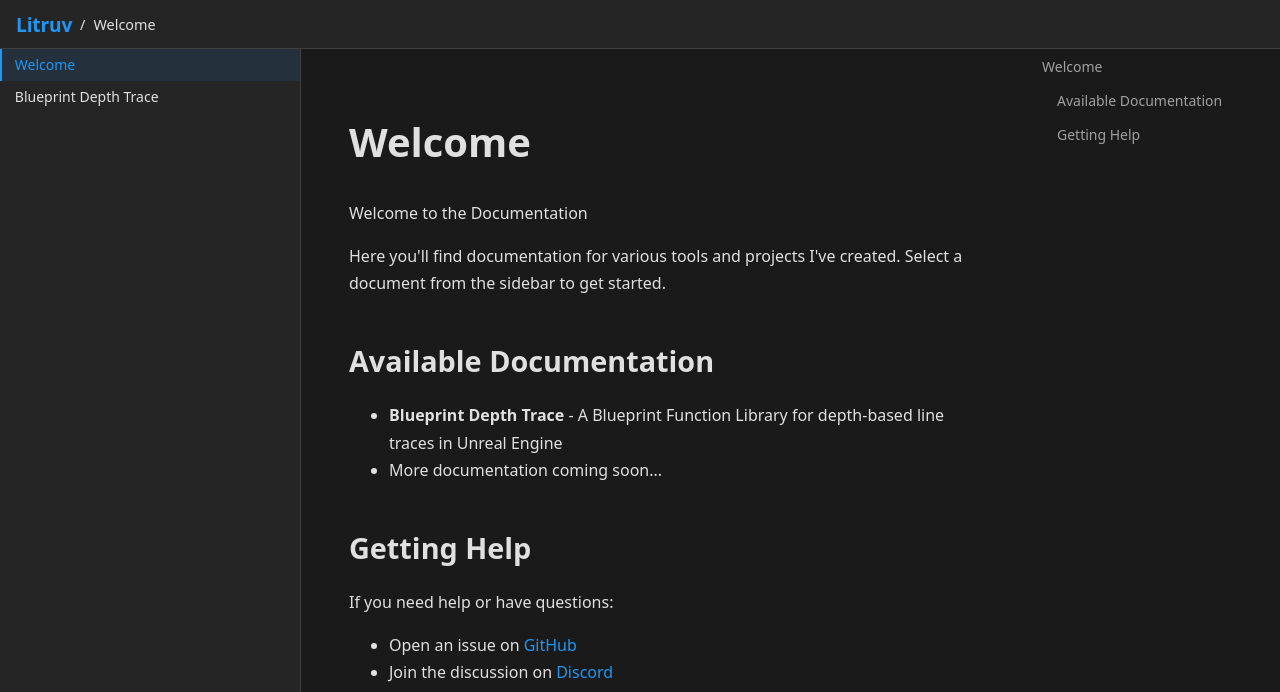
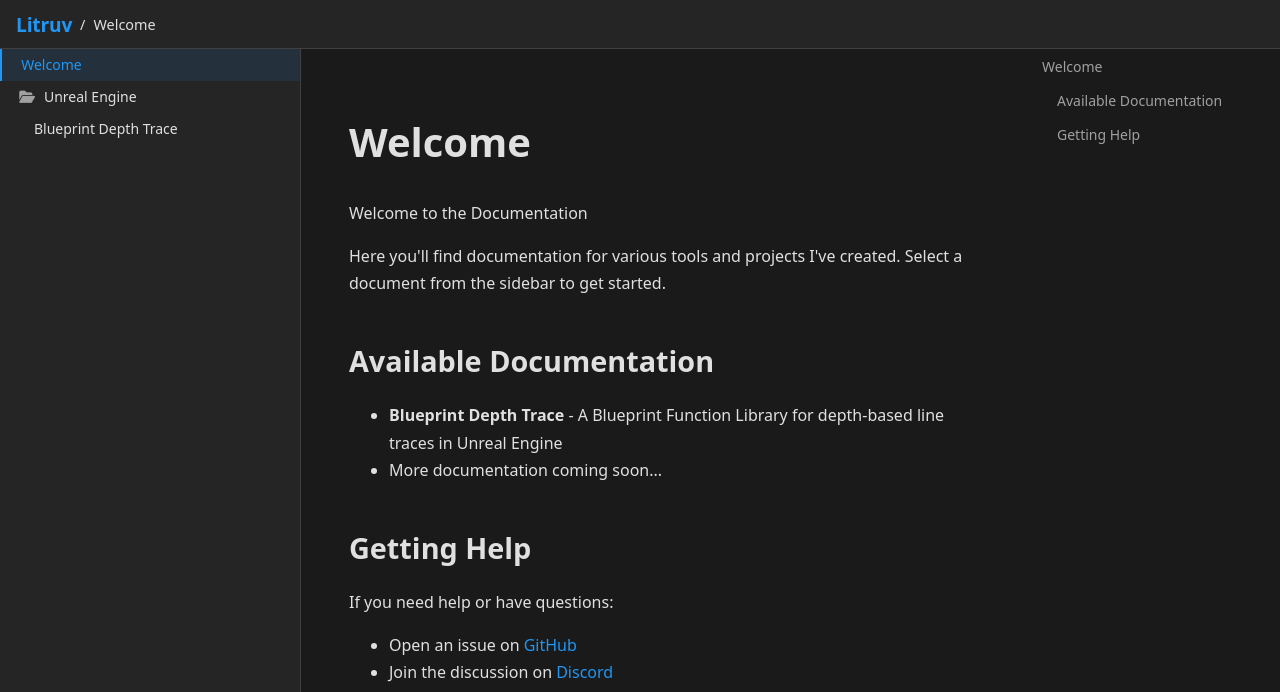
Before and after one commit to ExcaliburAU/Docs-Viewer, a plain HTML site: page index.html in a window 1280 px wide. Shown: the top 692 px of the page. Drawn offline with nearby package versions, Linux system fonts and the light colour scheme.

Commit message:
Implement folder structure in file index and enhance document loading logic

```diff
--- a/index.js
+++ b/index.js
@@ -23,54 +23,118 @@ async function initializeMarked() {
     return marked;
 }
 
+function createFileIndexItem(doc, container, level = 0) {
+    if (doc.type === 'folder') {
+        const folderDiv = document.createElement('div');
+        folderDiv.className = 'folder open';
+        folderDiv.dataset.path = doc.title;  // Add data attribute for folder identification
+        folderDiv.style.paddingLeft = `${level * 0.8}rem`;
+
+        const folderHeader = document.createElement('div');
+        folderHeader.className = 'folder-header';
+        folderHeader.innerHTML = `
+            <i class="fas fa-folder-open folder-icon"></i>
+            <span>${doc.title}</span>
+        `;
+        folderDiv.appendChild(folderHeader);
+
+        const folderContent = document.createElement('div');
+        folderContent.className = 'folder-content';
+        doc.items.forEach(item => createFileIndexItem(item, folderContent, level + 1));
+        folderDiv.appendChild(folderContent);
+
+        folderHeader.addEventListener('click', () => {
+            folderDiv.classList.toggle('open');
+            folderHeader.querySelector('.folder-icon').classList.toggle('fa-folder-closed');
+            folderHeader.querySelector('.folder-icon').classList.toggle('fa-folder-open');
+        });
+
+        container.appendChild(folderDiv);
+    } else {
+        const link = document.createElement('a');
+        link.href = `?${doc.slug}`; // Use slug instead of generating filename
+        link.textContent = doc.title;
+        link.dataset.path = doc.path;
+        link.style.paddingLeft = `${level * 0.8 + 1.2}rem`;
+
+        link.onclick = (e) => {
+            e.preventDefault();
+            loadDocument(doc.path);
+            history.pushState(null, '', link.href);
+        };
+        container.appendChild(link);
+    }
+}
+
+// Add this new function to find parent folders of a path
+function findParentFolders(documents, path, parentFolders = []) {
+    for (const doc of documents) {
+        if (doc.type === 'folder') {
+            // Check if path is in this folder
+            const found = doc.items.find(item => {
+                if (item.path === path) return true;
+                if (item.type === 'folder') {
+                    return findParentFolders([item], path).length > 0;
+                }
+                return false;
+            });
+
+            if (found) {
+                parentFolders.push(doc);
+                // Continue searching in case of nested folders
+                doc.items.forEach(item => {
+                    if (item.type === 'folder') {
+                        findParentFolders([item], path, parentFolders);
+                    }
+                });
+            }
+        }
+    }
+    return parentFolders;
+}
+
+// Helper function to find document by slug in nested structure
+function findDocumentBySlug(documents, slug) {
+    for (const doc of documents) {
+        if (doc.type === 'folder') {
+            const found = findDocumentBySlug(doc.items, slug);
+            if (found) return found;
+        } else if (doc.slug === slug) {
+            return doc;
+        }
+    }
+    return null;
+}
+
 async function loadIndex() {
     try {
         const response = await fetch('index.json');
         const data = await response.json();
         const fileIndex = document.getElementById('file-index');
 
-        // Build file index
-        data.documents.forEach(doc => {
-            const link = document.createElement('a');
-            const fileName = doc.path.replace(/^docs\//, '')
-                               .replace(/\.md$/, '')
-                               .replace(/\s+/g, '-')
-                               .toLowerCase();
+        // Clear existing content
+        fileIndex.innerHTML = '';
 
-            link.href = `?${fileName}`;
-            link.textContent = doc.title;
-            link.dataset.path = doc.path; // Add path as data attribute for comparison
-            link.onclick = (e) => {
-                e.preventDefault();
-                loadDocument(doc.path);
-                history.pushState(null, '', link.href);
-            };
-            fileIndex.appendChild(link);
-        });
+        // Build file index with folder support
+        data.documents.forEach(doc => createFileIndexItem(doc, fileIndex));
 
         // Handle initial URL load or load index.md by default
         const queryString = window.location.search;
         if (queryString) {
-            const fileParam = queryString.substring(1); // Remove the leading '?'
-            console.log('Loading document for:', fileParam); // Debug log
+            const slug = queryString.substring(1); // Remove the leading '?'
+            console.log('Loading document for slug:', slug); // Debug log
 
-            const matchingDoc = data.documents.find(doc => {
-                const docFileName = doc.path.replace(/^docs\//, '')
-                                     .replace(/\.md$/, '')
-                                     .replace(/\s+/g, '-')
-                                     .toLowerCase();
-                return docFileName === fileParam;
-            });
+            const matchingDoc = findDocumentBySlug(data.documents, slug);
 
             if (matchingDoc) {
                 console.log('Found matching document:', matchingDoc); // Debug log
                 await loadDocument(matchingDoc.path);
             } else {
-                console.warn('No matching document found for:', fileParam); // Debug log
+                console.warn('No matching document found for slug:', slug); // Debug log
             }
         } else {
             // Load index.md by default when no document is specified
-            const defaultDoc = data.documents.find(doc => doc.path === 'docs/index.md');
+            const defaultDoc = findDocumentBySlug(data.documents, 'welcome');
             if (defaultDoc) {
                 await loadDocument(defaultDoc.path);
             }
@@ -85,18 +149,11 @@ async function loadIndex() {
 // Add popstate handler for browser back/forward buttons
 window.addEventListener('popstate', async () => {
     const urlParams = new URLSearchParams(window.location.search);
-    const fileParam = urlParams.toString().replace(/^=/, '').replace(/^\?/, '');
-    if (fileParam) {
+    const slug = urlParams.toString().replace(/^=/, '').replace(/^\?/, '');
+    if (slug) {
         const response = await fetch('index.json');
         const data = await response.json();
-        const matchingDoc = data.documents.find(doc => {
-            const docFileName = doc.path.replace(/^docs\//, '')
-                                 .replace(/\.md$/, '')
-                                 .replace(/\s+/g, '-')
-                                 .toLowerCase();
-            return docFileName === fileParam;
-        });
-
+        const matchingDoc = findDocumentBySlug(data.documents, slug);
         if (matchingDoc) {
             await loadDocument(matchingDoc.path);
         }
@@ -142,9 +199,28 @@ function extractMetadata(content) {
 
 async function loadDocument(path) {
     try {
-        // Update active state in sidebar
+        // Update active state in sidebar and expand folders
         document.querySelectorAll('#file-index a').forEach(link => {
             link.classList.toggle('active', link.dataset.path === path);
+
+            // If this is the active link, expand its parent folders
+            if (link.dataset.path === path) {
+                const response = fetch('index.json')
+                    .then(res => res.json())
+                    .then(data => {
+                        const parentFolders = findParentFolders(data.documents, path);
+                        parentFolders.forEach(folder => {
+                            // Find and expand the corresponding folder div
+                            const folderDiv = document.querySelector(`.folder[data-path="${folder.title}"]`);
+                            if (folderDiv) {
+                                folderDiv.classList.add('open');
+                                const icon = folderDiv.querySelector('.folder-icon');
+                                icon.classList.remove('fa-folder-closed');
+                                icon.classList.add('fa-folder-open');
+                            }
+                        });
+                    });
+            }
         });
 
         const [response, marked] = await Promise.all([
--- a/index.json
+++ b/index.json
@@ -2,11 +2,19 @@
     "documents": [
         {
             "title": "Welcome",
-            "path": "docs/index.md"
+            "path": "docs/index.md",
+            "slug": "welcome"
         },
         {
-            "title": "Blueprint Depth Trace",
-            "path": "docs/Blueprint Penetration Trace.md"
+            "title": "Unreal Engine",
+            "type": "folder",
+            "items": [
+                {
+                    "title": "Blueprint Depth Trace",
+                    "path": "docs/Blueprint Penetration Trace.md",
+                    "slug": "blueprint-penetration-trace"
+                }
+            ]
         }
     ]
 }
--- a/styles.css
+++ b/styles.css
@@ -100,6 +100,41 @@ body {
     color: var(--ifm-color-primary);
     background-color: rgba(33, 150, 243, 0.1);
     border-left: 2px solid var(--ifm-color-primary);
+}
+
+.folder {
+    color: var(--ifm-color-content);
+}
+
+.folder-header {
+    display: flex;
+    align-items: center;
+    gap: 0.5rem;
+    padding: 0.4rem 1.2rem;
+    cursor: pointer;
+    user-select: none;
+    font-size: 0.875rem;
+}
+
+.folder-header:hover {
+    background-color: rgba(0, 0, 0, 0.05);
+}
+
+.folder-icon {
+    width: 1.2em;
+    color: var(--ifm-color-content-secondary);
+}
+
+.folder-content {
+    display: none;
+}
+
+.folder.open > .folder-content {
+    display: block;
+}
+
+.folder .folder-header:hover .folder-icon {
+    color: var(--ifm-color-primary);
 }
 
 .social-links {
```
